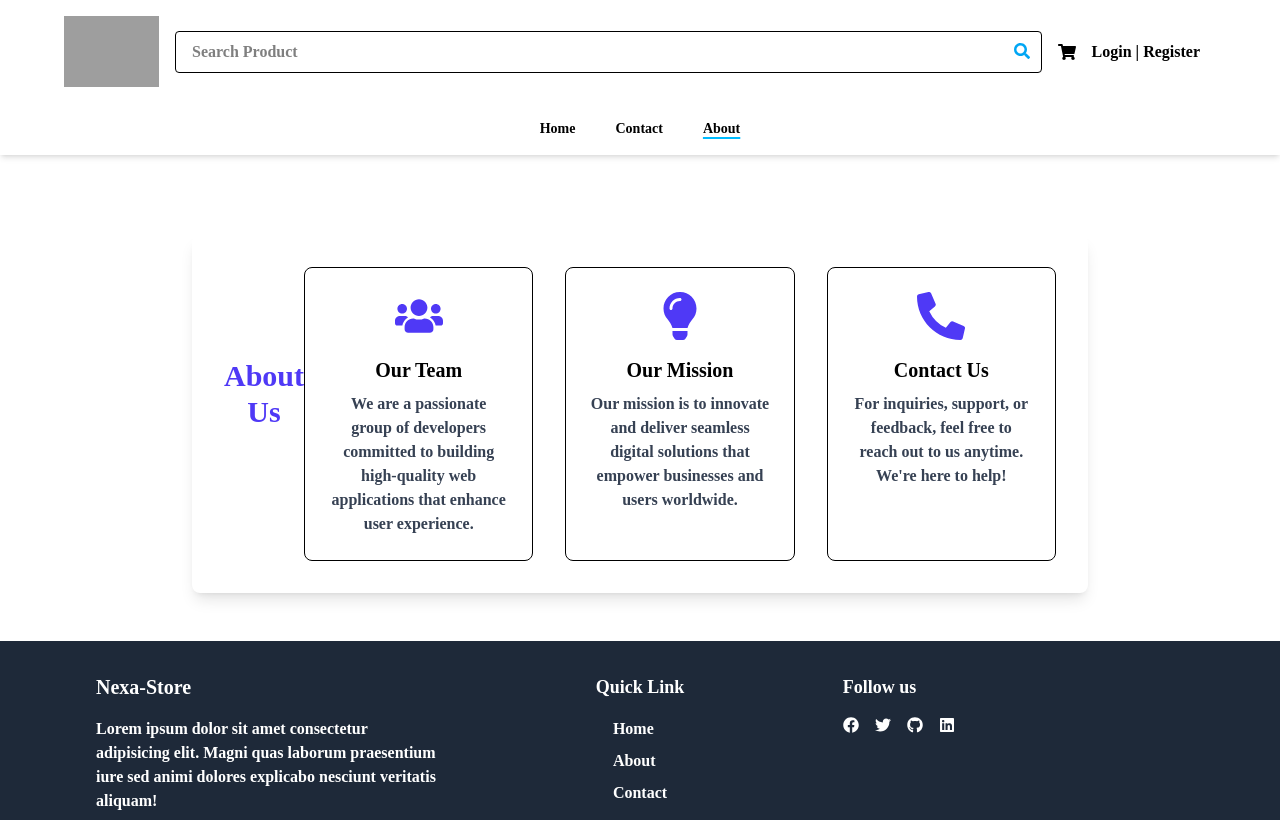
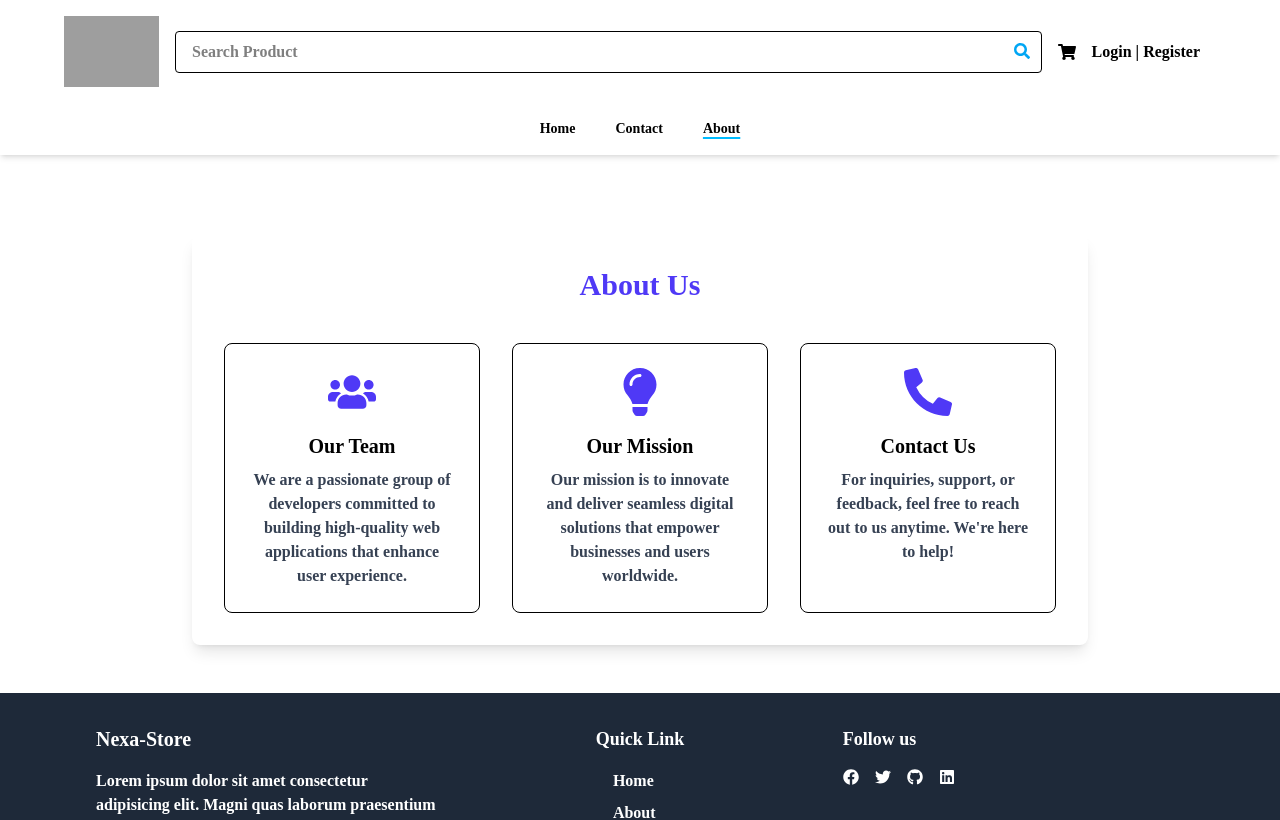
Before and after one commit to Sobhan-asadi/nexaStore, a React (Vite) app: page /about in a window 1280 px wide. Shown: the top 820 px of the page. Built offline with nearby package versions, Linux system fonts and the light colour scheme; grey boxes are pictures that could not be loaded.

Commit message:
fix the problem

```diff
--- a/src/components/AboutUs.jsx
+++ b/src/components/AboutUs.jsx
@@ -2,7 +2,7 @@ import { FaLightbulb, FaPhoneAlt, FaUsers } from "react-icons/fa";
 
 export default function AboutUs() {
   return (
-    <div className="mx-auto mt-20 flex max-w-4xl items-center rounded-lg bg-white p-8 shadow-lg">
+    <div className="mx-auto mt-20 max-w-4xl rounded-lg bg-white p-8 shadow-lg">
       <h2 className="mb-10 text-center text-3xl font-extrabold text-indigo-600">
         About Us
       </h2>
```
